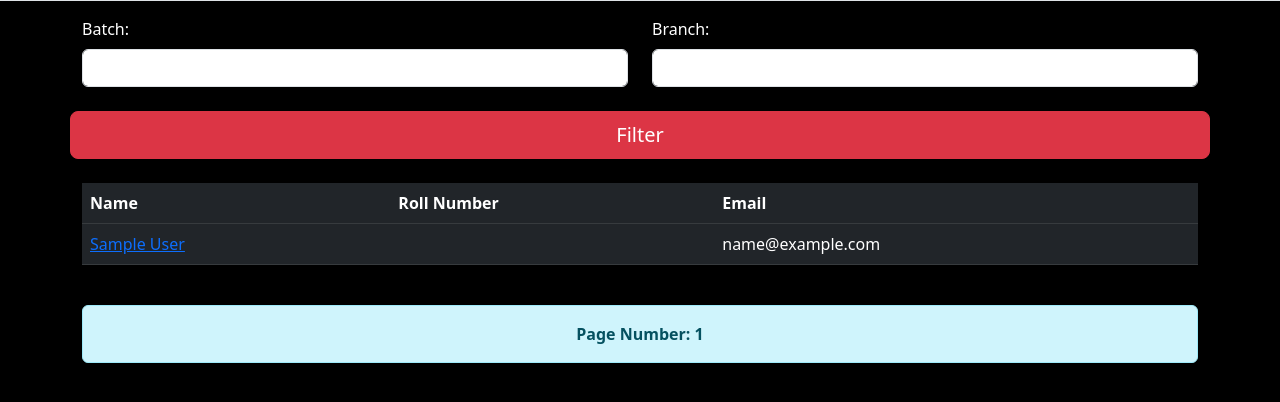
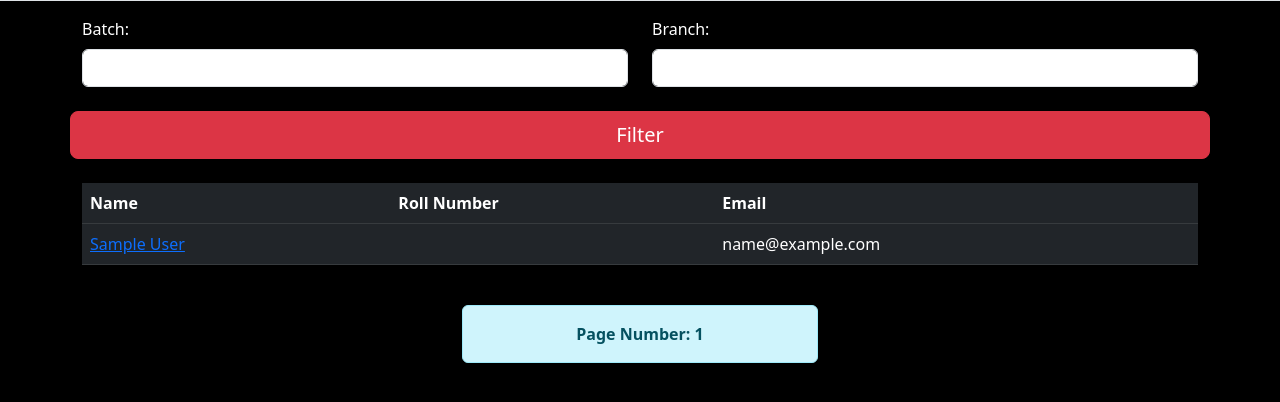
Before and after one commit to lalit-03/dblab_project, a PHP site: page /admin_student_list.php in a window 1280 px wide. Shown: the part 297-699 px from the top of the page. Run offline with PHP 8.4, Linux system fonts and the light colour scheme; the visitor is signed in with stand-in values (Sample User, id 1).

Commit message:
Improved GUI

```diff
--- a/admin_student_list.php
+++ b/admin_student_list.php
@@ -93,16 +93,17 @@ $conn->close();
             <br>
             <?php echo $output;?></br>
             <?php
-            echo "<div class='alert alert-info justify-content-center text-center'><strong>Page Number: ".$page."</strong></div>";
-            echo'<div class="row gy-6">';
+                echo '<div class="row gy-6 justify-content-center">';
+                echo "<div class='col-md-4 text-center'><div class='alert alert-info'><strong>Page Number: ".$page."</strong></div></div>";
 
-            if($page>1){
-                echo "<div class = 'col'><a href='./admin_student_list.php?page_no=".($page-1)."&batch=".$batch,"&branch=".$branch."'><button type='button' class='btn btn-primary btn-lg btn-block'> <-Previous Page</button></a></div>";
-            }
-            if($result->num_rows == 100){
-                echo "<div class ='col'> <a href='./admin_student_list.php?page_no=".($page+1)."&batch=".$batch,"&branch=".$branch."'><button type='button' class='btn btn-primary btn-lg btn-block'>Next Page -> </button></a></div>";
-            }
-        ?>
+                if($page>1){
+                    echo "<div class='col-md-4 text-right'><a href='./admin_student_list.php?page_no=".($page-1)."&batch=".$batch."&branch=".$branch."'><button type='button' class='btn btn-primary btn-lg'> <-Previous Page</button></a></div>";
+                }
+                if($result->num_rows == 100){
+                    echo "<div class='col-md-4 text-left'><a href='./admin_student_list.php?page_no=".($page+1)."&batch=".$batch."&branch=".$branch."'><button type='button' class='btn btn-primary btn-lg'>Next Page -> </button></a></div>";
+                }
+                echo '</div>';
+            ?>
         </div>
     </body>
 </html>
```
